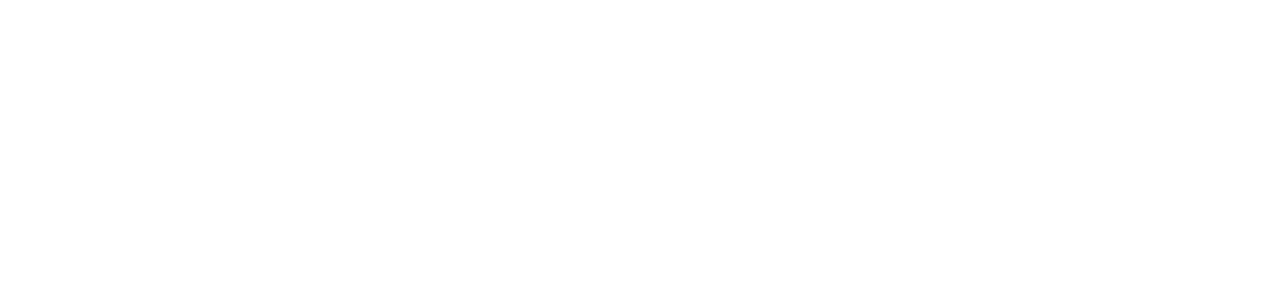
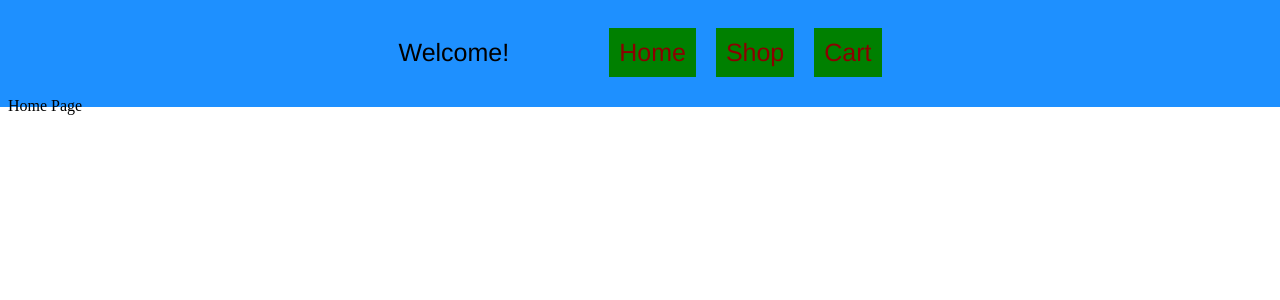
Before and after one commit to jonahBerlyne/e-commerce-site, a React (Create React App) app: page / in a window 1280 px wide. Shown: the top 300 px of the page. Built offline with nearby package versions, Linux system fonts and the light colour scheme.

Commit message:
1002pm 1/21/22 set up project base

```diff
--- a/package.json
+++ b/package.json
@@ -8,6 +8,7 @@
     "@testing-library/user-event": "^13.5.0",
     "react": "^17.0.2",
     "react-dom": "^17.0.2",
+    "react-router-dom": "^6.2.1",
     "react-scripts": "5.0.0",
     "web-vitals": "^2.1.3"
   },
--- a/src/App.js
+++ /dev/null
@@ -1,6 +0,0 @@
-export default function App() {
-  return (
-    <div className="App">
-    </div>
-  );
-}
--- /dev/null
+++ b/src/Router.js
@@ -0,0 +1,18 @@
+import { BrowserRouter as Router, Routes, Route } from "react-router-dom";
+import Home from "./Components/Home";
+import Shop from "./Components/Shop";
+import ItemDetail from "./Components/ItemDetail";
+import Cart from "./Components/Cart";
+
+export default function App() {
+  return (
+    <Router>
+      <Routes>
+        <Route path="/" element={<Home/>}/>
+        <Route path="/shop" element={<Shop/>}/>
+        <Route path="/shop/:id" element={<ItemDetail/>}/>
+        <Route path="/cart" element={<Cart/>}/>
+      </Routes>
+    </Router>
+  );
+}
--- /dev/null
+++ b/src/components/Cart.js
@@ -0,0 +1,10 @@
+import NavBar from "./NavBar";
+
+export default function Cart() {
+  return (
+    <div className="App">
+      <NavBar/>
+      Cart Page
+    </div>
+  );
+}
--- /dev/null
+++ b/src/components/Home.js
@@ -0,0 +1,10 @@
+import NavBar from "./NavBar";
+
+export default function Home() {
+  return (
+    <div className="App">
+      <NavBar/>
+      Home Page
+    </div>
+  );
+}
--- /dev/null
+++ b/src/components/ItemDetail.js
@@ -0,0 +1,10 @@
+import NavBar from "./NavBar";
+
+export default function ItemDetail() {
+  return (
+    <div className="App">
+      <NavBar/>
+      Item Page
+    </div>
+  );
+}
--- /dev/null
+++ b/src/components/NavBar.js
@@ -0,0 +1,37 @@
+import { Link } from "react-router-dom";
+
+export default function NavBar() {
+
+ const navStyle = {
+  backgroundColor: "DodgerBlue",
+  padding: "30px",
+  margin: "-10px",
+  fontSize: "25px",
+  fontFamily: "helvetica",
+  textAlign: "center",
+  display: "flex",
+  justifyContent: "center",
+  alignItems: "center",
+ };
+
+ const linkStyle = {
+  textDecoration: "none",
+  cursor: "pointer",
+  color: "darkRed",
+  backgroundColor: "green",
+  padding: "10px",
+ };
+
+ return (
+  <nav style={navStyle}>
+   <div style={{paddingRight: "100px"}}>
+    Welcome!
+   </div>
+   <div style={{display: "flex", gap: "20px"}}>
+    <Link to="/" style={linkStyle}>Home</Link>
+    <Link to="/shop" style={linkStyle}>Shop</Link>
+    <Link to="/cart" style={linkStyle}>Cart</Link>
+   </div>
+  </nav>
+ );
+}
--- /dev/null
+++ b/src/components/Shop.js
@@ -0,0 +1,10 @@
+import NavBar from "./NavBar";
+
+export default function Shop() {
+  return (
+    <div className="App">
+      <NavBar/>
+      Shop Page
+    </div>
+  );
+}
--- a/src/index.js
+++ b/src/index.js
@@ -1,6 +1,6 @@
 import React from 'react';
 import ReactDOM from 'react-dom';
-import App from './App';
+import App from './Router';
 
 ReactDOM.render(
   <React.StrictMode>
```
Also changed, not shown: 1 other file (tests, documents, lock files or other folders).
